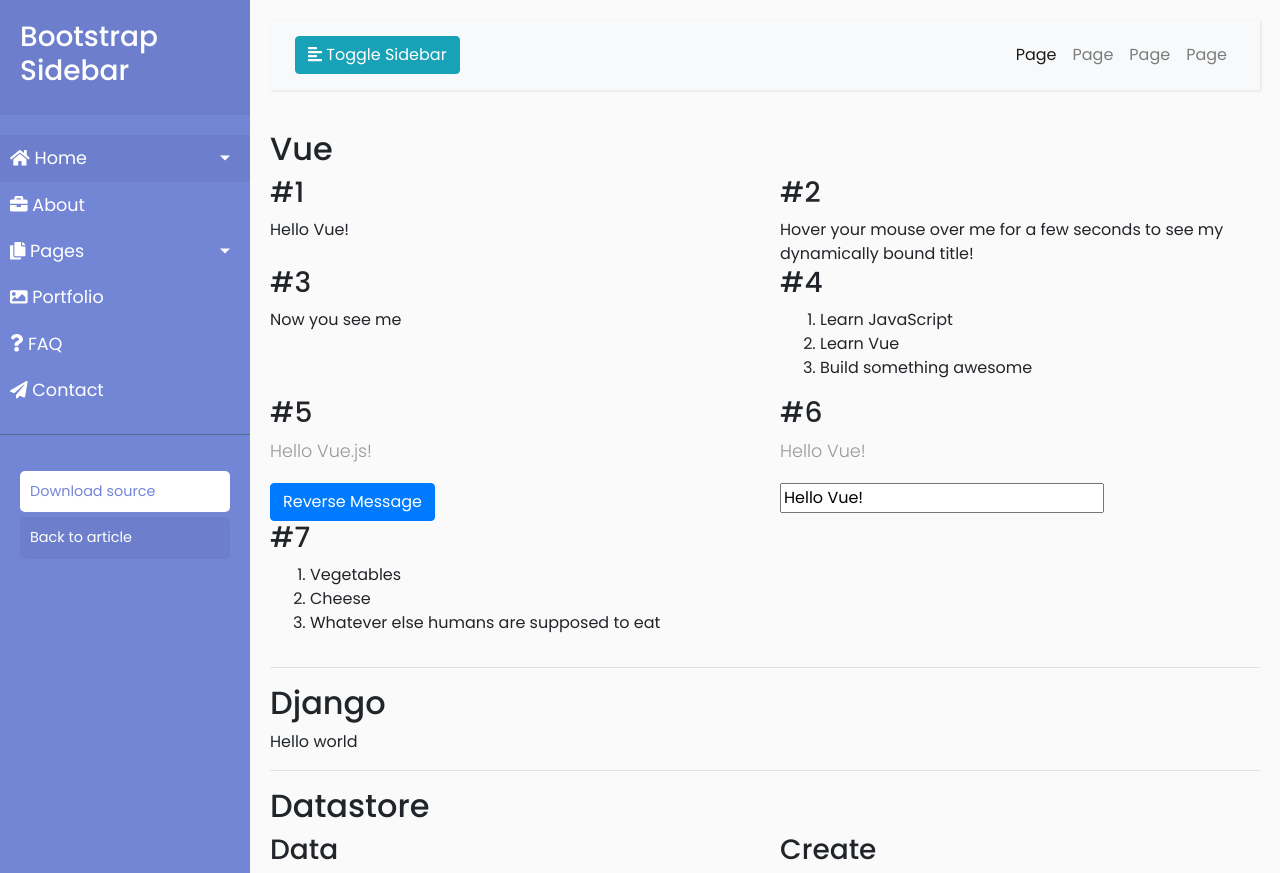
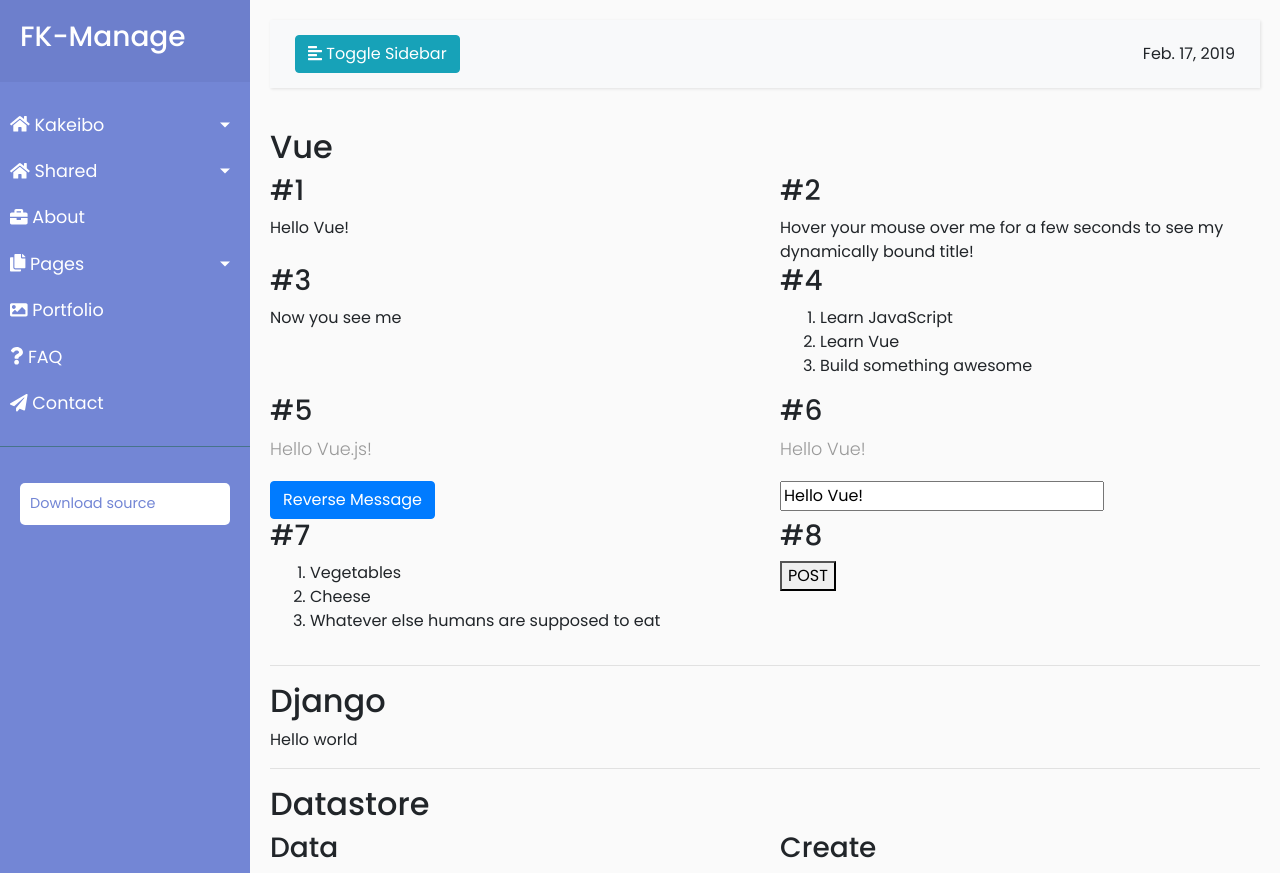
Before and after one commit to takashifuruya0/gae_django_python3, a Django app: page / in a window 1280 px wide. Shown: the top 873 px of the page. Run offline with Django 3.2, Linux system fonts and the light colour scheme; data that the repository does not hold is empty; some libraries are stand-ins or nearby versions.

Commit message:
vue-ajax実装

```diff
--- a/ra/templates/base.html
+++ b/ra/templates/base.html
@@ -17,6 +17,8 @@
     <script src="https://cdnjs.cloudflare.com/ajax/libs/Chart.js/2.5.0/Chart.bundle.min.js"></script>
     <!--vue-->
     <script src="https://cdn.jsdelivr.net/npm/vue/dist/vue.js"></script>
+    <!-- axios -->
+    <script src="https://unpkg.com/axios/dist/axios.min.js"></script>
 
 
 </head>
@@ -27,17 +29,34 @@
         <!-- Sidebar  -->
         <nav id="sidebar">
             <div class="sidebar-header">
-                <h3>Bootstrap Sidebar</h3>
-                <strong>BS</strong>
+                <h3>FK-Manage</h3>
+                <strong>FK</strong>
             </div>
 
             <ul class="list-unstyled components">
-                <li class="active">
-                    <a href="#homeSubmenu" data-toggle="collapse" aria-expanded="false" class="dropdown-toggle">
+                <li>
+                    <a href="#kakeiboSubmenu" data-toggle="collapse" aria-expanded="false" class="dropdown-toggle">
                         <i class="fas fa-home"></i>
-                        Home
+                        Kakeibo
                     </a>
-                    <ul class="collapse list-unstyled" id="homeSubmenu">
+                    <ul class="collapse list-unstyled" id="kakeiboSubmenu">
+                        <li>
+                            <a href="{% url 'ra:affiliate' %}">Home 1</a>
+                        </li>
+                        <li>
+                            <a href="#">Home 2</a>
+                        </li>
+                        <li>
+                            <a href="#">Home 3</a>
+                        </li>
+                    </ul>
+                </li>
+                <li>
+                    <a href="#sharedSubmenu" data-toggle="collapse" aria-expanded="false" class="dropdown-toggle">
+                        <i class="fas fa-home"></i>
+                        Shared
+                    </a>
+                    <ul class="collapse list-unstyled" id="sharedSubmenu">
                         <li>
                             <a href="#">Home 1</a>
                         </li>
@@ -92,10 +111,7 @@
 
             <ul class="list-unstyled CTAs">
                 <li>
-                    <a href="https://bootstrapious.com/tutorial/files/sidebar.zip" class="download">Download source</a>
-                </li>
-                <li>
-                    <a href="https://bootstrapious.com/p/bootstrap-sidebar" class="article">Back to article</a>
+                    <a href="#" class="download">Download source</a>
                 </li>
             </ul>
         </nav>
@@ -116,26 +132,27 @@
                         <i class="fas fa-align-left"></i>
                         <span>Toggle Sidebar</span>
                     </button>
-                    <button class="btn btn-dark d-inline-block d-lg-none ml-auto" type="button" data-toggle="collapse" data-target="#navbarSupportedContent" aria-controls="navbarSupportedContent" aria-expanded="false" aria-label="Toggle navigation">
-                        <i class="fas fa-align-justify"></i>
-                    </button>
-
-                    <div class="collapse navbar-collapse" id="navbarSupportedContent">
-                        <ul class="nav navbar-nav ml-auto">
-                            <li class="nav-item active">
-                                <a class="nav-link" href="#">Page</a>
-                            </li>
-                            <li class="nav-item">
-                                <a class="nav-link" href="#">Page</a>
-                            </li>
-                            <li class="nav-item">
-                                <a class="nav-link" href="#">Page</a>
-                            </li>
-                            <li class="nav-item">
-                                <a class="nav-link" href="#">Page</a>
-                            </li>
-                        </ul>
-                    </div>
+                    {{ today | date}}
+{#                    <button class="btn btn-dark d-inline-block d-lg-none ml-auto" type="button" data-toggle="collapse" data-target="#navbarSupportedContent" aria-controls="navbarSupportedContent" aria-expanded="false" aria-label="Toggle navigation">#}
+{#                        <i class="fas fa-align-justify"></i>#}
+{#                    </button>#}
+{##}
+{#                    <div class="collapse navbar-collapse" id="navbarSupportedContent">#}
+{#                        <ul class="nav navbar-nav ml-auto">#}
+{#                            <li class="nav-item active">#}
+{#                                <a class="nav-link" href="#">Page</a>#}
+{#                            </li>#}
+{#                            <li class="nav-item">#}
+{#                                <a class="nav-link" href="#">Page</a>#}
+{#                            </li>#}
+{#                            <li class="nav-item">#}
+{#                                <a class="nav-link" href="#">Page</a>#}
+{#                            </li>#}
+{#                            <li class="nav-item">#}
+{#                                <a class="nav-link" href="#">Page</a>#}
+{#                            </li>#}
+{#                        </ul>#}
+{#                    </div>#}
                 </div>
             </nav>
 
--- a/ra/templates/ra/main.html
+++ b/ra/templates/ra/main.html
@@ -32,7 +32,7 @@
     <div id="app-5" class="col-sm-6">
         <h3>#5</h3>
       <p>[[ message ]]</p>
-      <button v-on:click="reverseMessage" class="btn btn-primary">Reverse Message</button>
+      <button v-on:click="reverseMessage" v-bind:class="classObj">[[domsg]] Message</button>
     </div>
 
     <div id="app-6" class="col-sm-6">
@@ -55,6 +55,16 @@
           v-bind:key="item.id"
         ></todo-item>
       </ol>
+    </div>
+
+    <div id="app-8" class="col-sm-6">
+        <h3>#8</h3>
+        <div>
+            <button v-on:click="a">POST</button>
+        </div>
+        <div>
+            <p>[[ b ]]</p>
+        </div>
     </div>
 </div> <!--row-->
 
@@ -150,11 +160,20 @@
       el: '#app-5',
       delimiters: delimiters,
       data: {
-        message: 'Hello Vue.js!'
+        message: 'Hello Vue.js!',
+        classObj: "btn btn-primary",
+        domsg: "Reverse"
       },
       methods: {
         reverseMessage: function () {
           this.message = this.message.split('').reverse().join('')
+          if(this.classObj=="btn btn-primary"){
+              this.classObj = "btn btn-danger"
+              this.domsg = "Init"
+          }else{
+              this.classObj = "btn btn-primary"
+              this.domsg = "Reverse"
+          }
         }
       }
     })
@@ -173,7 +192,6 @@
       template: '<li>[[ todo.text ]]</li>',
       delimiters: delimiters,
     })
-
     var app7 = new Vue({
       el: '#app-7',
       data: {
@@ -184,5 +202,18 @@
         ]
       }
     })
+
+    // 8
+    var app8 = new Vue({
+      el:"#app-8",　//vueのインスタンスが紐づくDOM要素ののセレクタ
+      data:{b: null},
+      delimiters: delimiters,
+      methods: {
+          a: function() {
+              axios.get("/ajax/").then((r) => {this.b = r.data.your_surprise_txt})
+          },
+      },
+    })
 </script>
+
 {% endblock %}
--- a/ra/urls.py
+++ b/ra/urls.py
@@ -5,4 +5,6 @@ app_name = 'ra'
 
 urlpatterns = [
     url(r'^$', views.main, name='main'),
+    url(r'^ajax/$', views.ajax, name='ajax'),
+    url(r'^affiliate/$', views.affiliate, name='affiliate')
 ]
--- a/ra/views.py
+++ b/ra/views.py
@@ -1,11 +1,12 @@
 from django.template.response import TemplateResponse
-from django.shortcuts import redirect
+from django.shortcuts import HttpResponse, Http404, redirect
 # from google.cloud import datastore
 from datetime import datetime
 import logging
 from ra.functions import f_datastore
 from ra.form import FmanageForm
 from django.contrib import messages
+import json
 
 
 # Create your views here.
@@ -18,6 +19,7 @@ def main(request):
             "msg": "Hello world",
             "data": data,
             "form": form,
+            "today": datetime.today()
         }
         return TemplateResponse(request, 'ra/main.html', output)
     elif request.method == "POST":
@@ -36,3 +38,24 @@ def main(request):
             messages.error(request, "Failed")
             logging.error("Failed")
         return redirect("ra:main")
+
+
+def ajax(request):
+    if request.method in ('POST', "GET"):
+        data = {
+            'your_surprise_txt': "surprise_txt",
+        }
+        response = json.dumps(data)  # JSON形式に直して・・
+        return HttpResponse(response, content_type="text/javascript")  # 返す。JSONはjavascript扱いなのか・・
+    else:
+        raise Http404  # GETリクエストを404扱いにしているが、実際は別にしなくてもいいかも
+
+def affiliate(request):
+    card = {
+        "header": "Affiliate",
+        "body": "This is a landing page",
+    }
+    output = {
+        "data": [card for i in range(10)],
+    }
+    return TemplateResponse(request, "ra/affiliate.html", output)
```
Also changed, not shown: ra/templates/ra/affiliate.html (added, +27 -0 lines).
